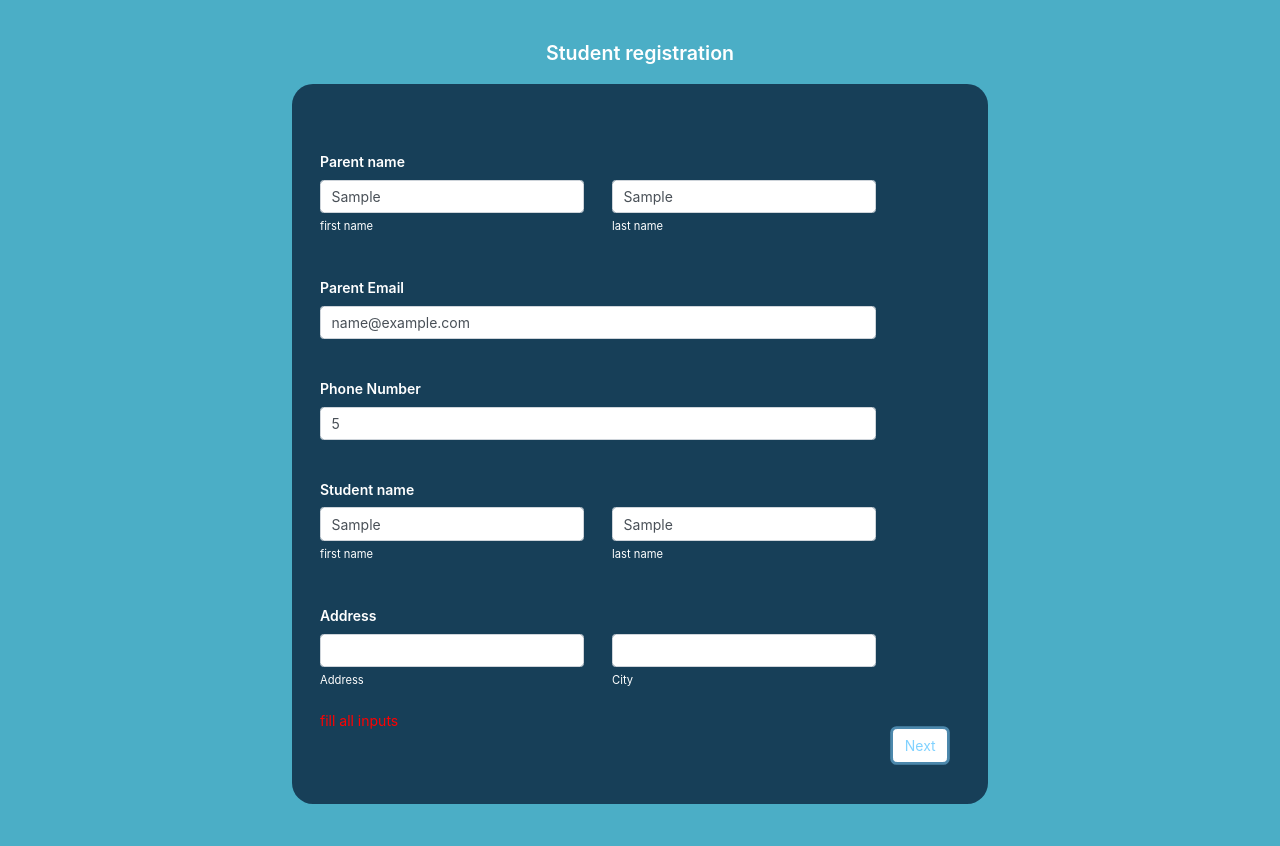
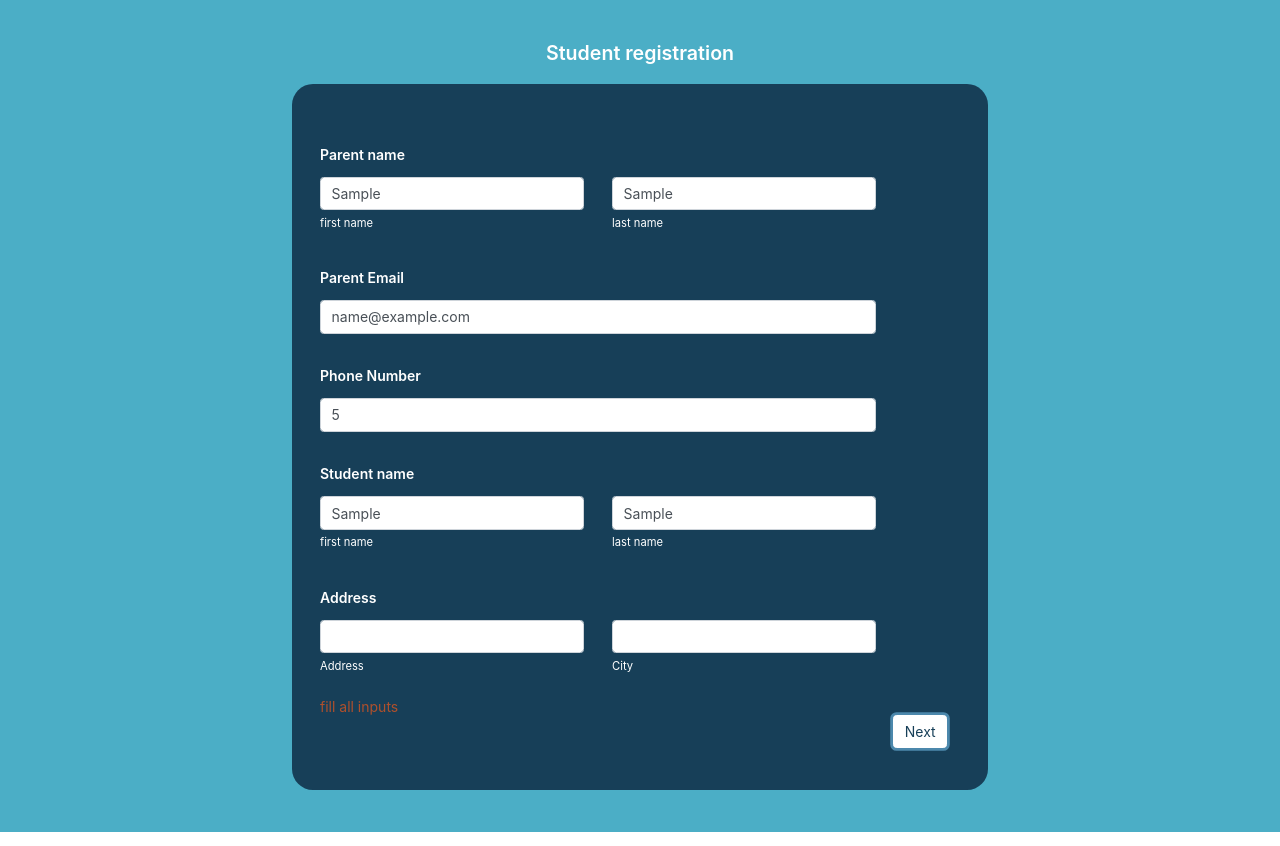
Before and after one commit to locksiDesmond/sma, a React (Create React App) app: page /register in a window 1280 px wide. Both pictures are taken after typing "Sample", "Sample", "name@example.com", "5", "Sample", "Sample" into the empty fields and a click on the button "Next". Built offline with nearby package versions, Linux system fonts and the light colour scheme.

Commit message:
changed for performance

```diff
--- a/public/index.html
+++ b/public/index.html
@@ -2,14 +2,11 @@
 <html lang="en">
   <head>
     <meta charset="utf-8" />
-    <link rel="icon" href="%PUBLIC_URL%/favicon.ico" />
+    <link rel="icon" href="%PUBLIC_URL%/rubiks-cube.svg" />
     <meta name="viewport" content="width=device-width, initial-scale=1" />
     <meta name="theme-color" content="#000000" />
-    <meta
-      name="description"
-      content="Web site created using create-react-app"
-    />
-    <link rel="apple-touch-icon" href="%PUBLIC_URL%/logo192.png" />
+    <meta name="description" content="A school management app" />
+    <link rel="apple-touch-icon" href="%PUBLIC_URL%/rubiks-cube.svg" />
     <!--
       manifest.json provides metadata used when your web app is installed on a
       user's mobile device or desktop. See https://developers.google.com/web/fundamentals/web-app-manifest/
@@ -24,7 +21,7 @@
       work correctly both with client-side routing and a non-root public URL.
       Learn how to configure a non-root public URL by running `npm run build`.
     -->
-    <title>React App</title>
+    <title>Sma</title>
   </head>
   <body>
     <noscript>You need to enable JavaScript to run this app.</noscript>
--- a/src/App.css
+++ b/src/App.css
@@ -111,12 +111,7 @@ button {
   flex-flow: row wrap;
   -webkit-box-align: center;
   -ms-flex-align: center;
-  /* align-items: center; */
   margin-bottom: 0;
-}
-.form-group label {
-  margin-bottom: 0.7rem;
-  font-weight: 600;
 }
 .form-group {
   display: flex;
@@ -137,10 +132,20 @@ button {
   flex-direction: column-reverse;
   display: flex;
 }
-.form-with-label > span {
+.form-with-label > label {
   display: block;
   font-size: 0.8rem;
   margin: 0.4rem 0;
+}
+.register-div label {
+  padding-top: 0rem !important;
+}
+.register-div p,
+.form-group > label {
+  font-weight: 600;
+}
+.form-group > label {
+  margin: 1rem 0;
 }
 @media (min-width: 768px) {
   .form-inline {
@@ -150,7 +155,7 @@ button {
     display: flex;
     flex-direction: column;
   }
-  .form-with-label > span {
+  .form-with-label > label {
     margin: 0.4rem 0;
   }
 }
@@ -159,6 +164,7 @@ button {
     width: 85%;
   }
 }
+
 /*  buttons */
 .btn {
   display: inline-block;
@@ -217,7 +223,7 @@ button {
   border-radius: 0.3rem;
 }
 .btn-light-blue {
-  color: #81d2ff;
+  color: #173f58;
   background-color: #ffff;
   border-color: #fff;
 }
@@ -244,13 +250,6 @@ button {
   background-color: #81d2ff;
   border-color: #81d2ff;
 }
-
-/* .rounded {
-  border-radius: 10px;
-} */
-
-/* select  */
-
 select {
   margin: 0;
   font-family: inherit;
@@ -265,9 +264,6 @@ select {
 select {
   text-transform: none;
 }
-/* select.form-control:not([size]):not([multiple]) {
-  height: calc(2.25rem + 2px);
-} */
 
 select.form-control:focus::-ms-value {
   color: #495057;
--- a/src/components/CourseRegister/CourseRegister.js
+++ b/src/components/CourseRegister/CourseRegister.js
@@ -36,6 +36,7 @@ export default function CourseRegister() {
 
   const handleSubmit = async (e) => {
     e.preventDefault();
+    setLoading(true);
     if (level && subjects) {
       const isSenior = () => {
         switch (level) {
@@ -62,7 +63,7 @@ export default function CourseRegister() {
           ...previousData,
         };
         const response = await fetch(
-          "https://peaceful-mountain-33242.herokuapp.com/done",
+          "https://peaceful-mountain-33242.herokuapp.com/create",
           {
             method: "POST",
             mode: "cors",
--- a/src/components/Dashboard/Dashboard.js
+++ b/src/components/Dashboard/Dashboard.js
@@ -37,6 +37,7 @@ export default function Dashboard() {
       </div>
       <div className="dashboard">
         <div className="dashboard-table">
+          <h3>Students Registered</h3>
           <div className="title">
             <p>Student</p>
             <p>class</p>
--- a/src/components/Dashboard/dashboard.css
+++ b/src/components/Dashboard/dashboard.css
@@ -38,6 +38,8 @@
   background-color: #f5f6fa;
   border-radius: 5px;
   margin-bottom: 0.8rem;
+  font-weight: 600;
+  text-transform: capitalize;
 }
 .items:nth-child(even) {
   background-color: #c4dde4;
@@ -45,9 +47,11 @@
 .items:hover {
   background-color: #173f58;
   color: #fff;
+  cursor: pointer;
 }
 .name {
   text-transform: capitalize;
+  font-weight: 600;
 }
 .web {
   display: none;
--- a/src/components/StudentRegister/StudentRegister.js
+++ b/src/components/StudentRegister/StudentRegister.js
@@ -78,7 +78,7 @@ export default function StudentRegister() {
       )}
       <form onSubmit={handleSubmit} className="form">
         <div className="form-group">
-          <label>Parent name</label>
+          <p>Parent name</p>
           <div className="form-inline">
             <div className="form-with-label">
               <input
@@ -91,14 +91,15 @@ export default function StudentRegister() {
                 }
                 type="name"
                 className="form-control "
-                name="master"
+                name="parent-firstname"
               />
-              <span> first name</span>
+              <label htmlFor="parent-firstname"> first name</label>
             </div>
             <div className="form-with-label">
               <input
                 type="name"
                 className="form-control"
+                name="parent-lastname"
                 value={parentName.lastname}
                 onChange={(e) =>
                   setParentName({
@@ -107,7 +108,7 @@ export default function StudentRegister() {
                   })
                 }
               />
-              <span>last name</span>
+              <label htmlFor="parent-lastname">last name</label>
             </div>
           </div>
         </div>
@@ -130,13 +131,13 @@ export default function StudentRegister() {
           />
         </div>
         <div className="form-group">
-          <label>Student name</label>
+          <p>Student name</p>
           <div className="form-inline">
             <div className="form-with-label">
               <input
                 type="name"
                 className="form-control "
-                name="master"
+                name="student-firstname"
                 value={studentName.firstname}
                 onChange={(e) =>
                   setStudentName({
@@ -145,12 +146,13 @@ export default function StudentRegister() {
                   })
                 }
               />
-              <span> first name</span>
+              <label htmlFor="student-firstname"> first name</label>
             </div>
             <div className="form-with-label">
               <input
                 type="name"
                 className="form-control"
+                name="student-lastname"
                 value={studentName.lastname}
                 onChange={(e) =>
                   setStudentName({
@@ -159,39 +161,40 @@ export default function StudentRegister() {
                   })
                 }
               />
-              <span>last name</span>
+              <label htmlFor="student-lastname">last name</label>
             </div>
           </div>
         </div>
         <div className="form-group">
-          <label>Address</label>
+          <p>Address</p>
           <div className="form-inline">
             <div className="form-with-label">
               <input
                 type="name"
                 className="form-control "
-                name="master"
+                name="address-address"
                 value={address.address}
                 onChange={(e) =>
                   setAddress({ ...address, address: e.currentTarget.value })
                 }
               />
-              <span>Address </span>
+              <label htmlFor="adress-address">Address </label>
             </div>
             <div className="form-with-label">
               <input
                 type="name"
                 className="form-control"
+                name="address-city"
                 value={address.city}
                 onChange={(e) =>
                   setAddress({ ...address, city: e.currentTarget.value })
                 }
               />
-              <span>City</span>
+              <label htmlFor="address-city">City</label>
             </div>
           </div>
         </div>
-        {error && <span style={{ color: "red" }}>{error}</span>}
+        {error && <span style={{ color: "#AF502C" }}>{error}</span>}
         <div className="button-div">
           {!loading ? (
             <button className="btn left btn-light-blue rounded"> Next</button>
--- a/src/components/hooks/SelectSubjects.js
+++ b/src/components/hooks/SelectSubjects.js
@@ -28,7 +28,7 @@ export default function SelectSubjects(props) {
         .map((item) => ({ label: item.title, value: item.title }));
   return (
     <React.Fragment>
-      <label>choose atleast 1 optional subjects</label>
+      <label>Choose atleast 1 optional subjects</label>
       <Select
         options={level}
         onChange={handleChange}
```
Also changed, not shown: public/manifest.json, public/rubiks-cube.svg (added), 1 other file (tests, documents, lock files or other folders).
